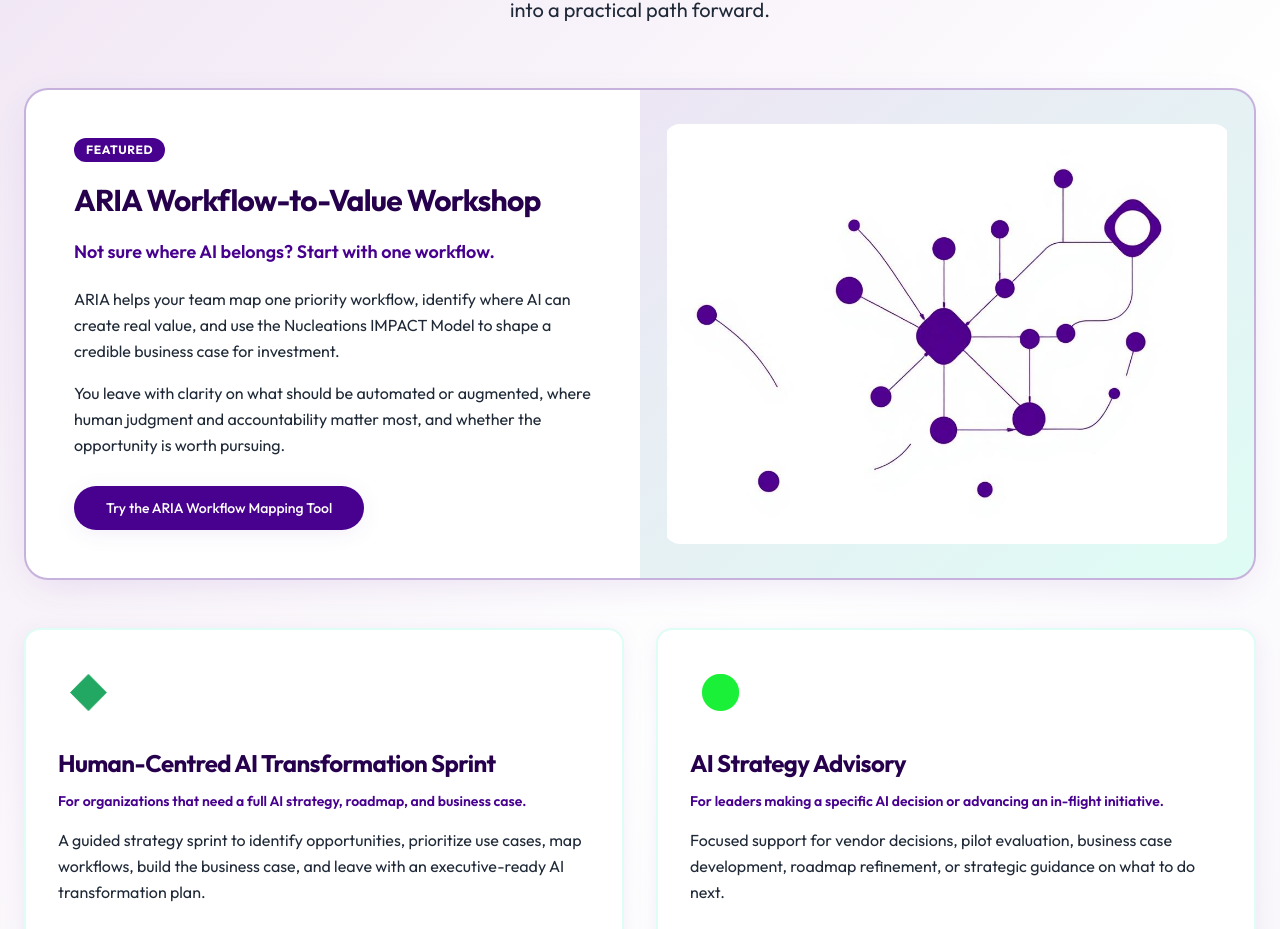
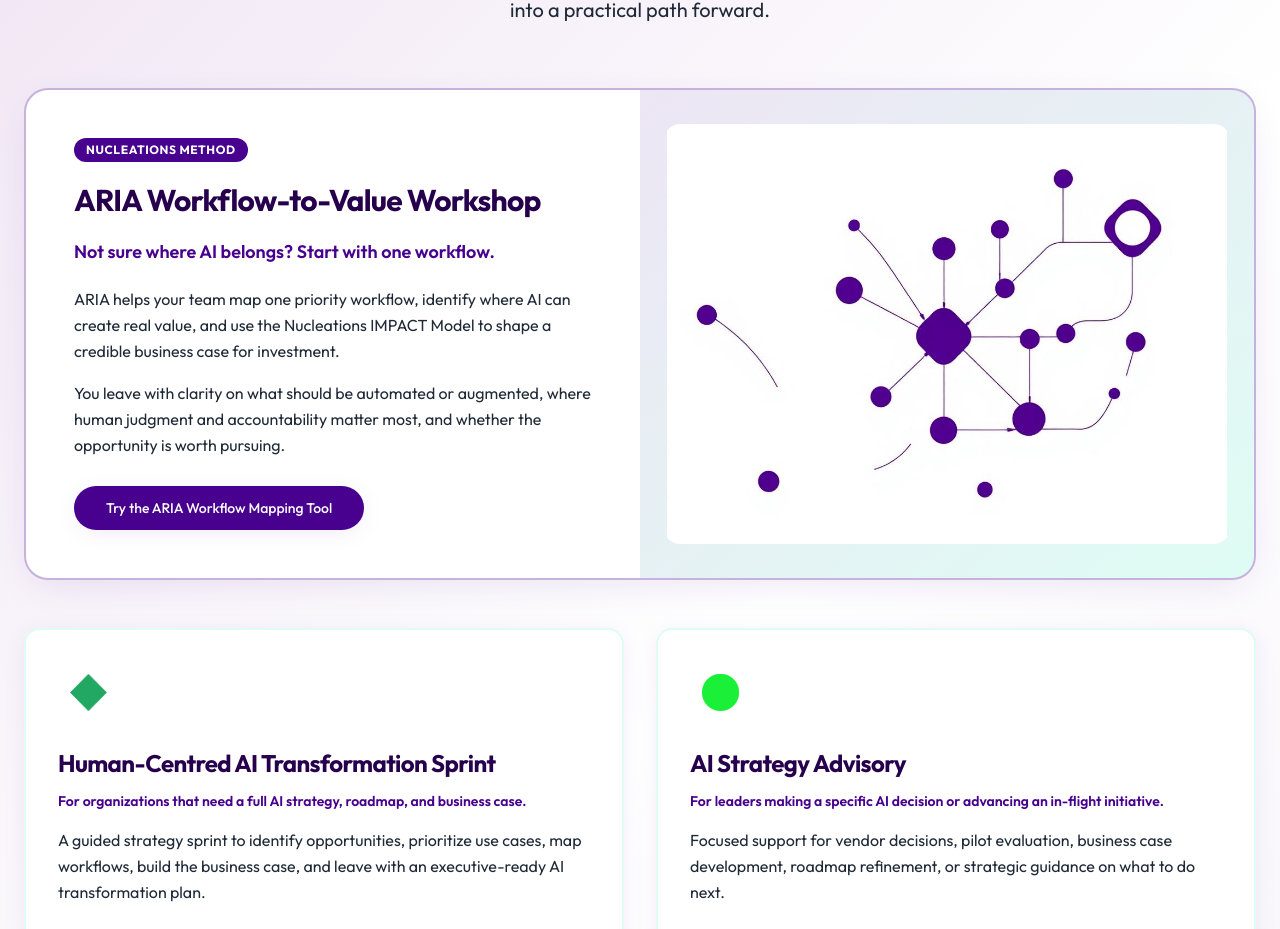
Before and after one commit to Nucleations/nucleations, a React (Vite) app: page / in a window 1280 px wide. Shown: the part 2431-3360 px from the top of the page. Built offline with nearby package versions, Linux system fonts and the light colour scheme; the HTML template or start-up script is replaced by a standard one.

Commit message:
Changes
Co-authored-by: VanNucAI <247893808+VanNucAI@users.noreply.github.com>

```diff
--- a/src/components/HowWeHelpSection.tsx
+++ b/src/components/HowWeHelpSection.tsx
@@ -82,7 +82,7 @@ export const HowWeHelpSection = () => {
           <div className="grid lg:grid-cols-2 gap-0">
             <div className="p-8 md:p-12 flex flex-col justify-center space-y-5">
               <span className="inline-block self-start text-xs font-bold uppercase tracking-wider text-primary-foreground bg-primary px-3 py-1 rounded-full">
-                Featured
+                Nucleations Method
               </span>
               <h3 className="text-foreground">ARIA Workflow-to-Value Workshop</h3>
               <p className="text-lg font-semibold text-primary">
```
